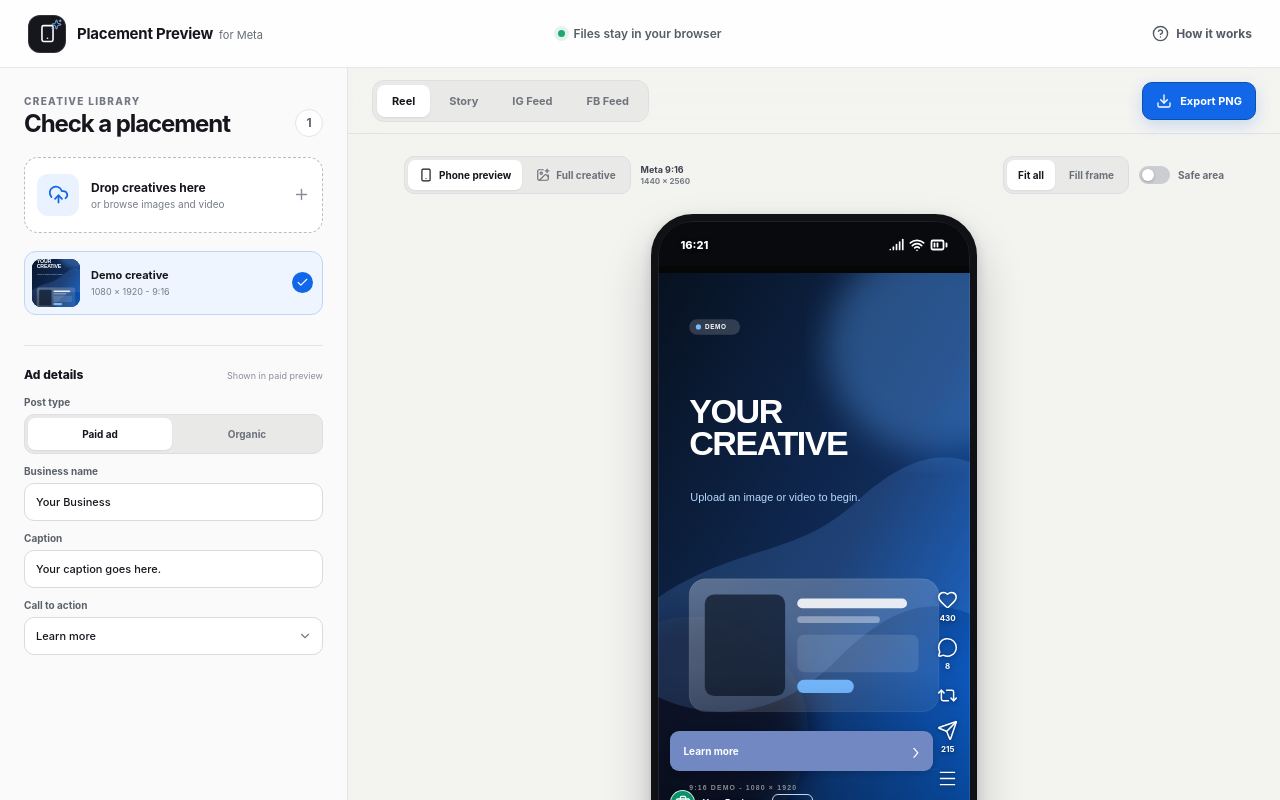
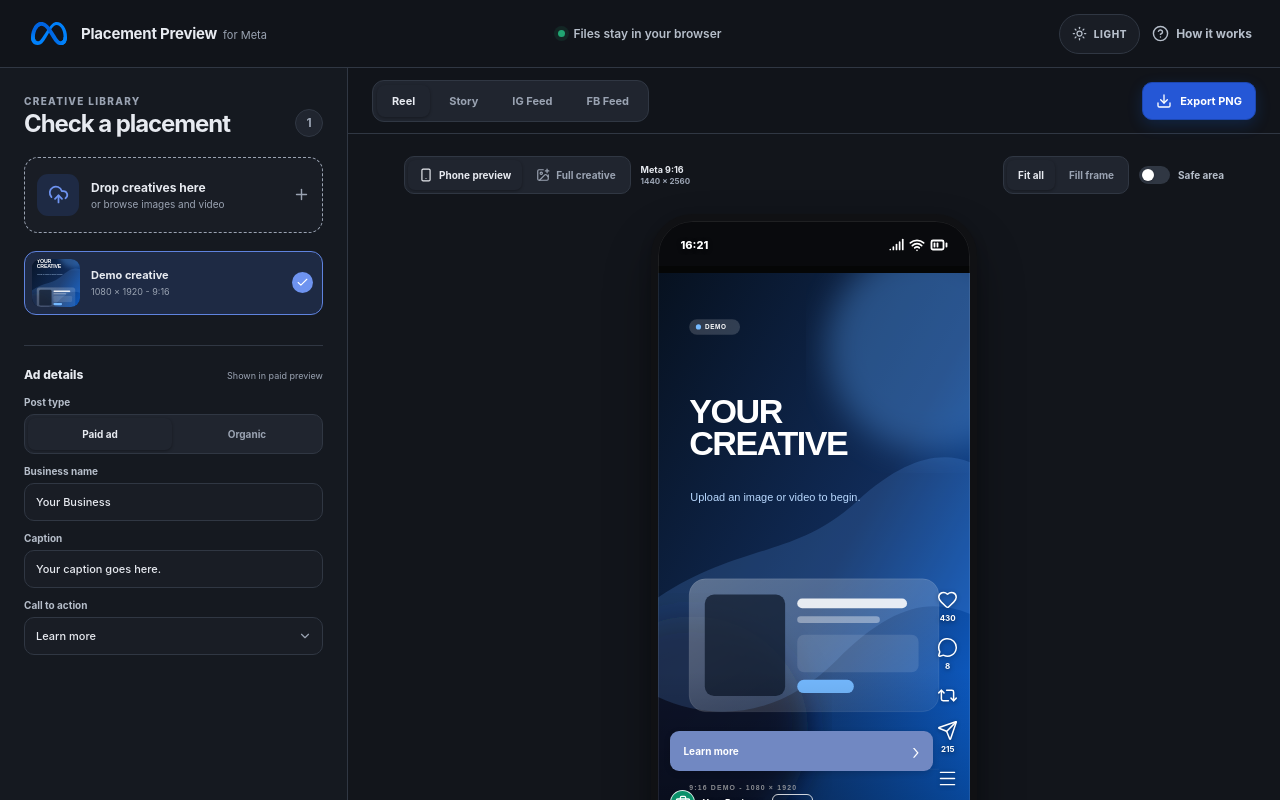
Before and after one commit to hain-uk/meta-placement-preview, a React (Vite) app: page / in a window 1280 px wide. Shown: the top 800 px of the page. Built offline with nearby package versions, Linux system fonts and the light colour scheme.

Commit message:
Add light and dark themes to placement preview

```diff
--- a/index.html
+++ b/index.html
@@ -3,7 +3,9 @@
   <head>
     <meta charset="UTF-8" />
     <meta name="viewport" content="width=device-width, initial-scale=1.0" />
-    <meta name="robots" content="noindex, nofollow, noarchive" />
+    <meta name="robots" content="noindex, nofollow, noarchive, nosnippet, noimageindex, notranslate" />
+    <meta name="googlebot" content="noindex, nofollow, noarchive, nosnippet, noimageindex, notranslate" />
+    <meta name="bingbot" content="noindex, nofollow, noarchive, nosnippet, noimageindex, notranslate" />
     <meta name="description" content="Upload an image or video, preview Meta mobile placements, check safe areas and export a PNG mockup." />
     <meta property="og:title" content="Meta Placement Preview" />
     <meta property="og:description" content="Upload. Check. Export. Preview images and video across Meta mobile placements." />
@@ -16,8 +18,15 @@
     <meta name="twitter:description" content="Upload. Check. Export. Preview images and video across Meta mobile placements." />
     <meta name="twitter:image" content="https://hain-uk.github.io/meta-placement-preview/og.png" />
     <title>Meta Placement Preview</title>
+    <script>
+      try {
+        if (localStorage.getItem('placement-theme') === 'light') {
+          document.documentElement.setAttribute('data-theme', 'light');
+        }
+      } catch {}
+    </script>
   </head>
-  <body>
+  <body data-nosnippet>
     <div id="root"></div>
     <script type="module" src="/src/main.tsx"></script>
   </body>
--- a/src/App.tsx
+++ b/src/App.tsx
@@ -11,6 +11,7 @@
   ImagePlus,
   Menu,
   MessageCircle,
+  Moon,
   MoreHorizontal,
   Pause,
   Play,
@@ -22,7 +23,7 @@
   Share2,
   Signal,
   Smartphone,
-  Sparkles,
+  Sun,
   Trash2,
   UploadCloud,
   UserRound,
@@ -47,6 +48,9 @@
 type PlacementId = 'ig-reel' | 'ig-story' | 'ig-feed' | 'fb-feed';
 type PreviewMode = 'phone' | 'creative';
 type FitMode = 'fit' | 'fill';
+type Theme = 'dark' | 'light';
+
+const THEME_STORAGE_KEY = 'placement-theme';
 
 type CreativeAsset = {
   id: string;
@@ -200,6 +204,13 @@
 }
 
 export default function Home() {
+  const [theme, setTheme] = useState<Theme>(() => {
+    try {
+      return localStorage.getItem(THEME_STORAGE_KEY) === 'light' ? 'light' : 'dark';
+    } catch {
+      return 'dark';
+    }
+  });
   const [assets, setAssets] = useState<CreativeAsset[]>([SAMPLE]);
   const [selectedId, setSelectedId] = useState(SAMPLE.id);
   const [placementId, setPlacementId] = useState<PlacementId>('ig-reel');
@@ -228,6 +239,17 @@
     }
     return { ratio: placement.recommendedRatio, label: placement.recommendedLabel, width: placement.canvasWidth, height: placement.canvasHeight };
   }, [placement, selected?.kind]);
+
+  useEffect(() => {
+    const root = document.documentElement;
+    if (theme === 'light') root.setAttribute('data-theme', 'light');
+    else root.removeAttribute('data-theme');
+    try {
+      localStorage.setItem(THEME_STORAGE_KEY, theme);
+    } catch {
+      // The theme still works when storage is unavailable.
+    }
+  }, [theme]);
 
   useEffect(() => () => { objectUrls.current.forEach((url) => URL.revokeObjectURL(url)); }, []);
 
@@ -328,9 +350,15 @@
   return (
     <main className="app-root">
       <header className="product-header">
-        <a className="brand" href="#top" aria-label="Meta Placement Preview home"><span className="brand-mark"><Smartphone size={19} /><Sparkles size={11} /></span><span><strong>Placement Preview</strong><small>for Meta</small></span></a>
+        <a className="brand" href="#top" aria-label="Meta Placement Preview home"><span className="brand-mark"><img src={`${PUBLIC_BASE}meta-logo.svg`} alt="" /></span><span><strong>Placement Preview</strong><small>for Meta</small></span></a>
         <div className="privacy-note"><span className="privacy-dot" />Files stay in your browser</div>
-        <a className="help-link" href="#how-it-works"><CircleHelp size={17} />How it works</a>
+        <div className="header-actions">
+          <button className="theme-toggle" type="button" onClick={() => setTheme(theme === 'dark' ? 'light' : 'dark')} aria-label={`Switch to ${theme === 'dark' ? 'light' : 'dark'} theme`}>
+            {theme === 'dark' ? <Sun size={15} /> : <Moon size={15} />}
+            <span>{theme === 'dark' ? 'Light' : 'Dark'}</span>
+          </button>
+          <a className="help-link" href="#how-it-works"><CircleHelp size={17} />How it works</a>
+        </div>
       </header>
 
       <div className="app-layout" id="top">
@@ -397,6 +425,7 @@
       </div>
 
       <section className="explainer" id="how-it-works"><span className="eyebrow">What the preview means</span><h2>Every upload is checked inside Meta’s placement canvas.</h2><div className="explain-grid"><article><span>01</span><h3>Reels + Stories: 9:16</h3><p>Images and video use Meta’s 1440 × 2560 target canvas. Uploaded dimensions never change its shape.</p></article><article><span>02</span><h3>Feed adapts by media type</h3><p>Static Feed uses 4:5 at 1440 × 1800. Instagram Feed video uses Meta’s separate 9:16 at 1080 × 1920 target.</p></article><article><span>03</span><h3>Fit or Fill</h3><p>Fit keeps the whole source and may show empty bands. Fill covers the Meta canvas and clearly reports any crop.</p></article></div></section>
+      <footer className="site-footer"><span>Unofficial tool - not affiliated with or endorsed by Meta.</span><span>Uploads stay in your browser.</span></footer>
     </main>
   );
 }
--- a/src/styles.css
+++ b/src/styles.css
@@ -1,16 +1,98 @@
 :root {
+  color-scheme: dark;
+  --ink: #e7eaf0;
+  --muted: #9aa3b2;
+  --muted-strong: #b6beca;
+  --line: #303743;
+  --soft-line: #252b35;
+  --panel: #191d25;
+  --panel-raised: #20252f;
+  --panel-hover: #252c37;
+  --panel-selected: #1e2a44;
+  --panel-selected-line: #5f83df;
+  --control: #151920;
+  --canvas: #12151b;
+  --header-bg: rgba(18, 21, 27, .92);
+  --toolbar-bg: rgba(18, 21, 27, .92);
+  --toggle-bg: #20252f;
+  --input-bg: #191d25;
+  --blue: #6e93f0;
+  --blue-dark: #88a8fa;
+  --blue-soft: #1e2a44;
+  --button-blue: #2557d6;
+  --button-blue-hover: #1d47b0;
+  --focus: #8caff3;
+  --green: #4cb889;
+  --amber: #e8a33d;
+  --danger: #ff7d8b;
+  --notice-bg: #162920;
+  --notice-ink: #73d3a9;
+  --dot: #303743;
+  --glass: rgba(25, 29, 37, .9);
+  --shadow: rgba(0, 0, 0, .32);
+  --good-border: #356451;
+  --good-bg: #173229;
+  --good-ink: #75d2a8;
+  --info-border: #3d5f93;
+  --info-bg: #1b2a43;
+  --info-ink: #8cb4f8;
+  --warn-border: #70542e;
+  --warn-bg: #362817;
+  --warn-ink: #f0b96b;
+  --explainer-bg: #0d1015;
+  --explainer-surface: #151922;
+  --explainer-ink: #f3f5f8;
+  --explainer-muted: #aeb6c3;
+  --explainer-accent: #8caff3;
+  --radius: 16px;
+}
+
+:root[data-theme="light"] {
+  color-scheme: light;
   --ink: #15171d;
   --muted: #666b76;
+  --muted-strong: #565b65;
   --line: #e3e4e8;
   --soft-line: #ececf0;
   --panel: #ffffff;
+  --panel-raised: #ffffff;
+  --panel-hover: #f1f1f3;
+  --panel-selected: #eef5ff;
+  --panel-selected-line: #bfd4f6;
+  --control: #fafafa;
   --canvas: #f3f3f0;
+  --header-bg: rgba(255, 255, 255, .9);
+  --toolbar-bg: rgba(243, 243, 240, .92);
+  --toggle-bg: #e9e9e7;
+  --input-bg: #ffffff;
   --blue: #1267e9;
   --blue-dark: #0e4fad;
   --blue-soft: #eaf2ff;
+  --button-blue: #1267e9;
+  --button-blue-hover: #0e4fad;
+  --focus: #1267e9;
   --green: #147c56;
   --amber: #9a5b0b;
-  --radius: 16px;
+  --danger: #b32b31;
+  --notice-bg: #eff7f3;
+  --notice-ink: #356b56;
+  --dot: #cacbc8;
+  --glass: rgba(255, 255, 255, .88);
+  --shadow: rgba(25, 30, 40, .12);
+  --good-border: #bedfce;
+  --good-bg: #e4f4ec;
+  --good-ink: #147452;
+  --info-border: #bcd2f6;
+  --info-bg: #e7f0ff;
+  --info-ink: #175db7;
+  --warn-border: #ead2af;
+  --warn-bg: #fff1dc;
+  --warn-ink: #8a540b;
+  --explainer-bg: #eef0f4;
+  --explainer-surface: #ffffff;
+  --explainer-ink: #171a20;
+  --explainer-muted: #5b6472;
+  --explainer-accent: #2557d6;
 }
 
 * { box-sizing: border-box; }
@@ -36,19 +118,24 @@
   grid-template-columns: 1fr auto 1fr;
   align-items: center;
   padding: 0 28px;
-  border-bottom: 1px solid rgba(15, 23, 42, .09);
-  background: rgba(255, 255, 255, .9);
+  border-bottom: 1px solid var(--line);
+  background: var(--header-bg);
   backdrop-filter: blur(16px);
 }
 .brand { display: inline-flex; align-items: center; gap: 11px; width: max-content; color: var(--ink); text-decoration: none; }
-.brand-mark { position: relative; display: grid; place-items: center; width: 38px; height: 38px; color: white; background: var(--ink); border-radius: 12px; box-shadow: inset 0 0 0 1px rgba(255,255,255,.12); }
-.brand-mark svg:last-child { position: absolute; right: 4px; top: 4px; color: #91bfff; }
+.brand-mark { display: grid; place-items: center; width: 42px; height: 38px; }
+.brand-mark img { display: block; width: 36px; height: auto; }
 .brand > span:last-child { display: flex; align-items: baseline; gap: 6px; }
 .brand strong { font-size: 15px; letter-spacing: -.015em; }
 .brand small { color: var(--muted); font-size: 11px; }
-.privacy-note { justify-self: center; display: flex; align-items: center; gap: 8px; color: #565b65; font-size: 12px; font-weight: 600; }
+.privacy-note { justify-self: center; display: flex; align-items: center; gap: 8px; color: var(--muted-strong); font-size: 12px; font-weight: 600; }
 .privacy-dot { width: 7px; height: 7px; border-radius: 50%; background: #21a572; box-shadow: 0 0 0 4px rgba(33,165,114,.12); }
-.help-link { justify-self: end; display: inline-flex; align-items: center; gap: 7px; color: #555b66; text-decoration: none; font-size: 12px; font-weight: 650; }
+.header-actions { justify-self: end; display: flex; align-items: center; gap: 12px; }
+.help-link { display: inline-flex; align-items: center; gap: 7px; color: var(--muted-strong); text-decoration: none; font-size: 12px; font-weight: 650; }
+.theme-toggle { min-height: 40px; display: inline-flex; align-items: center; justify-content: center; gap: 7px; padding: 0 12px; border: 1px solid var(--line); border-radius: 999px; background: var(--panel); color: var(--muted-strong); font-size: 10px; font-weight: 800; letter-spacing: .06em; text-transform: uppercase; cursor: pointer; }
+.theme-toggle:hover, .help-link:hover { color: var(--blue); }
+.theme-toggle:hover { border-color: var(--blue); }
+.theme-toggle:focus-visible, .help-link:focus-visible, .brand:focus-visible { outline: 3px solid var(--focus); outline-offset: 3px; }
 
 .app-layout { min-height: calc(100vh - 68px); display: grid; grid-template-columns: 348px minmax(0, 1fr); }
 .control-panel { position: relative; z-index: 2; padding: 28px 24px 36px; border-right: 1px solid var(--line); background: #fafafa; }
@@ -104,8 +191,8 @@
 .toolbar-actions { display: flex; align-items: center; gap: 8px; }
 .icon-action, .export-button { height: 38px; display: inline-flex; align-items: center; justify-content: center; gap: 8px; border-radius: 10px; padding: 0 13px; font-size: 11px; font-weight: 750; cursor: pointer; }
 .icon-action { border: 1px solid #d7d9df; background: white; }
-.export-button { border: 1px solid #0d4fab; background: var(--blue); color: white; box-shadow: 0 5px 15px rgba(18,103,233,.2); }
-.export-button:hover { background: var(--blue-dark); }
+.export-button { border: 1px solid var(--button-blue-hover); background: var(--button-blue); color: white; box-shadow: 0 5px 15px rgba(18,103,233,.2); }
+.export-button:hover { background: var(--button-blue-hover); }
 .export-button:disabled { opacity: .65; cursor: wait; }
 
 .preview-stage { position: relative; min-height: 860px; display: flex; flex-direction: column; align-items: center; padding: 22px 24px 32px; overflow: hidden; }
@@ -234,6 +321,59 @@
 .explain-grid h3 { margin: 0 0 10px; font-size: 15px; }
 .explain-grid p { margin: 0; color: #aeb3be; font-size: 11px; line-height: 1.6; }
 
+/* Theme surfaces - the simulated Meta interfaces below keep their native colours. */
+.control-panel { background: var(--control); }
+.eyebrow { color: var(--muted); }
+.asset-count { background: var(--panel-raised); color: var(--muted); }
+.drop-zone { border-color: var(--muted); background: var(--panel); }
+.drop-zone:hover, .drop-zone.is-dragging { border-color: var(--blue); background: var(--panel-hover); }
+.drop-zone small, .drop-zone > svg, .asset-meta small, .section-title small, .select-wrap svg { color: var(--muted); }
+.inline-notice { background: var(--notice-bg); color: var(--notice-ink); }
+.asset-item:hover { background: var(--panel-hover); }
+.asset-item:focus-visible { box-shadow: 0 0 0 3px color-mix(in srgb, var(--blue) 24%, transparent); }
+.asset-item.selected { border-color: var(--panel-selected-line); background: var(--panel-selected); }
+.remove-hit { color: var(--muted); }
+.remove-hit:hover { color: var(--danger); background: color-mix(in srgb, var(--danger) 12%, transparent); }
+.field-label { color: var(--muted-strong); }
+.field-label input, .field-label select { border-color: var(--line); background: var(--input-bg); color: var(--ink); }
+.field-label input:focus, .field-label select:focus { box-shadow: 0 0 0 3px color-mix(in srgb, var(--blue) 20%, transparent); }
+.workspace-toolbar { border-bottom-color: var(--line); background: var(--toolbar-bg); }
+.placement-tabs, .button-toggle { border-color: var(--line); background: var(--toggle-bg); }
+.placement-tabs button, .button-toggle button { color: var(--muted); }
+.placement-tabs button.active, .button-toggle button.active { background: var(--panel-raised); color: var(--ink); box-shadow: 0 1px 3px var(--shadow); }
+.placement-tabs button:focus-visible, .button-toggle button:focus-visible, .icon-action:focus-visible, .export-button:focus-visible, .safe-toggle input:focus-visible + span { outline: 3px solid var(--focus); outline-offset: 2px; }
+.icon-action { border-color: var(--line); background: var(--panel-raised); }
+.preview-stage::before { background-image: radial-gradient(var(--dot) .7px, transparent .7px); }
+.canvas-spec { color: var(--muted); }
+.canvas-spec strong { color: var(--ink); }
+.safe-toggle > span { background: var(--line); }
+.safe-toggle em { color: var(--muted-strong); }
+.phone-shell { box-shadow: 0 26px 48px var(--shadow), 0 4px 12px rgba(0,0,0,.22); }
+.creative-frame { box-shadow: 0 24px 50px var(--shadow); }
+.analysis-card { border-color: var(--line); background: var(--glass); box-shadow: 0 8px 24px var(--shadow); }
+.analysis-card p { color: var(--muted); }
+.analysis-card.good { border-color: var(--good-border); }
+.analysis-card.good .analysis-icon { color: var(--good-ink); background: var(--good-bg); }
+.analysis-card.info { border-color: var(--info-border); }
+.analysis-card.info .analysis-icon { color: var(--info-ink); background: var(--info-bg); }
+.analysis-card.warn { border-color: var(--warn-border); }
+.analysis-card.warn .analysis-icon { color: var(--warn-ink); background: var(--warn-bg); }
+.explainer { background: var(--explainer-bg); color: var(--explainer-ink); }
+.explainer .eyebrow, .explain-grid article > span { color: var(--explainer-accent); }
+.explain-grid { border-color: var(--line); background: var(--line); }
+.explain-grid article { background: var(--explainer-surface); }
+.explain-grid p { color: var(--explainer-muted); }
+.site-footer { min-height: 64px; display: flex; align-items: center; justify-content: space-between; gap: 20px; padding: 20px max(30px, 8vw); border-top: 1px solid var(--line); background: var(--explainer-bg); color: var(--explainer-muted); font-size: 10px; line-height: 1.5; }
+
+body, .product-header, .control-panel, .workspace-toolbar, .drop-zone, .asset-item, .field-label input, .field-label select, .placement-tabs, .button-toggle, .icon-action, .analysis-card, .explainer, .explain-grid article, .site-footer {
+  transition: background-color .18s ease, color .18s ease, border-color .18s ease;
+}
+
+@media (prefers-reduced-motion: reduce) {
+  html { scroll-behavior: auto; }
+  body, .product-header, .control-panel, .workspace-toolbar, .drop-zone, .asset-item, .field-label input, .field-label select, .placement-tabs, .button-toggle, .icon-action, .analysis-card, .explainer, .explain-grid article, .site-footer { transition: none; }
+}
+
 @media (max-width: 900px) {
   .product-header { grid-template-columns: 1fr auto; padding: 0 20px; }
   .privacy-note { display: none; }
@@ -247,6 +387,7 @@
 @media (max-width: 720px) {
   .product-header { position: relative; height: 62px; }
   .brand > span:last-child small, .help-link { display: none; }
+  .header-actions { gap: 0; }
   .app-layout { display: flex; flex-direction: column; }
   .control-panel { border-right: 0; border-bottom: 1px solid var(--line); }
   .panel-heading h1 { font-size: 22px; }
@@ -263,11 +404,14 @@
   .explain-grid { grid-template-columns: 1fr; }
   .explain-grid article { min-height: auto; }
   .explain-grid article > span { margin-bottom: 24px; }
+  .site-footer { align-items: flex-start; flex-direction: column; gap: 6px; padding: 20px; }
 }
 
 @media (max-width: 380px) {
   .product-header { padding: 0 14px; }
   .brand strong { font-size: 14px; }
+  .theme-toggle { width: 40px; padding: 0; }
+  .theme-toggle span { display: none; }
   .control-panel { padding: 22px 14px 28px; }
   .stage-controls { align-items: stretch; }
   .canvas-spec { display: none; }
```
Also changed, not shown: public/meta-logo.svg (added), 7 other files (tests, documents, lock files or other folders).
